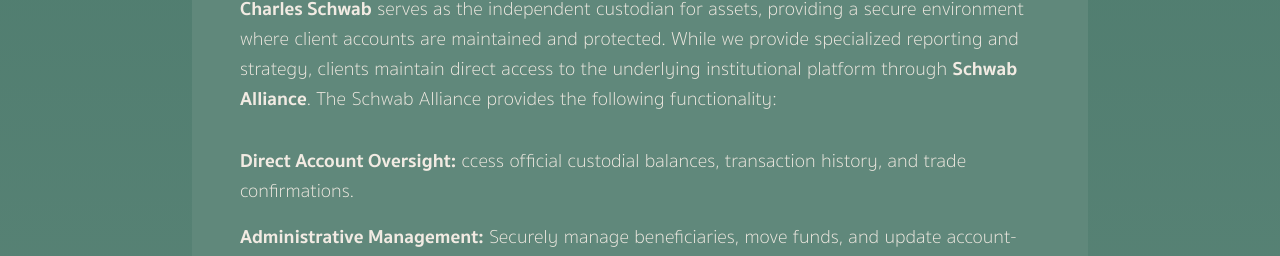
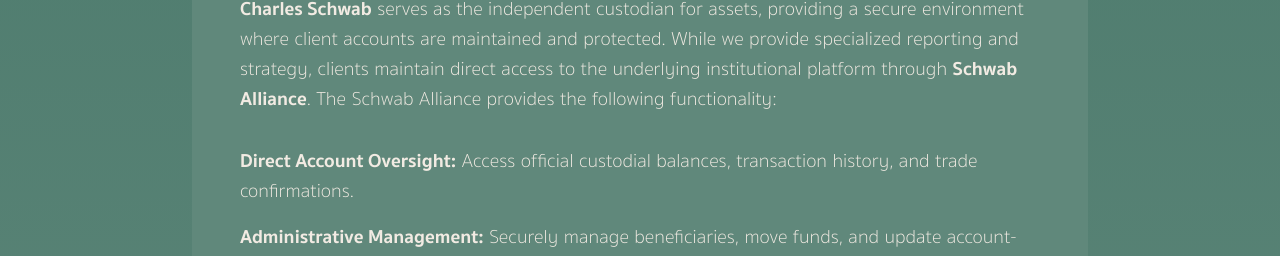
Before and after one commit to avelaga/velagaadvisors, a Next.js app: page /investorcenter in a window 1280 px wide. Shown: the part 2232-2488 px from the top of the page. Built offline with nearby package versions, Linux system fonts and the light colour scheme.

Commit message:
missing letter

```diff
--- a/pages/investorcenter.js
+++ b/pages/investorcenter.js
@@ -63,7 +63,7 @@ export default function InvestorCenter() {
             bullets: [
                 {
                     title: "Direct Account Oversight:",
-                    body: "ccess official custodial balances, transaction history, and trade confirmations."
+                    body: "Access official custodial balances, transaction history, and trade confirmations."
                 },
                 {
                     title: "Administrative Management:",
```
